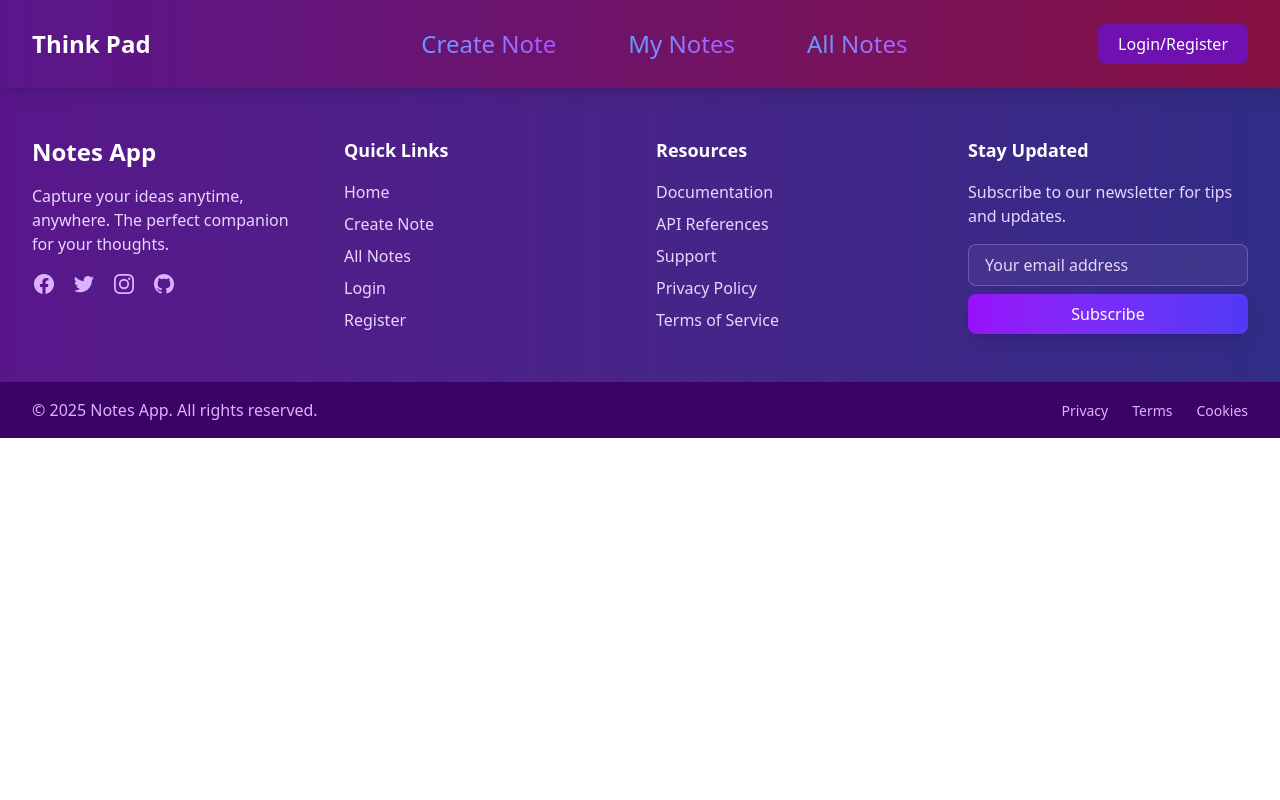
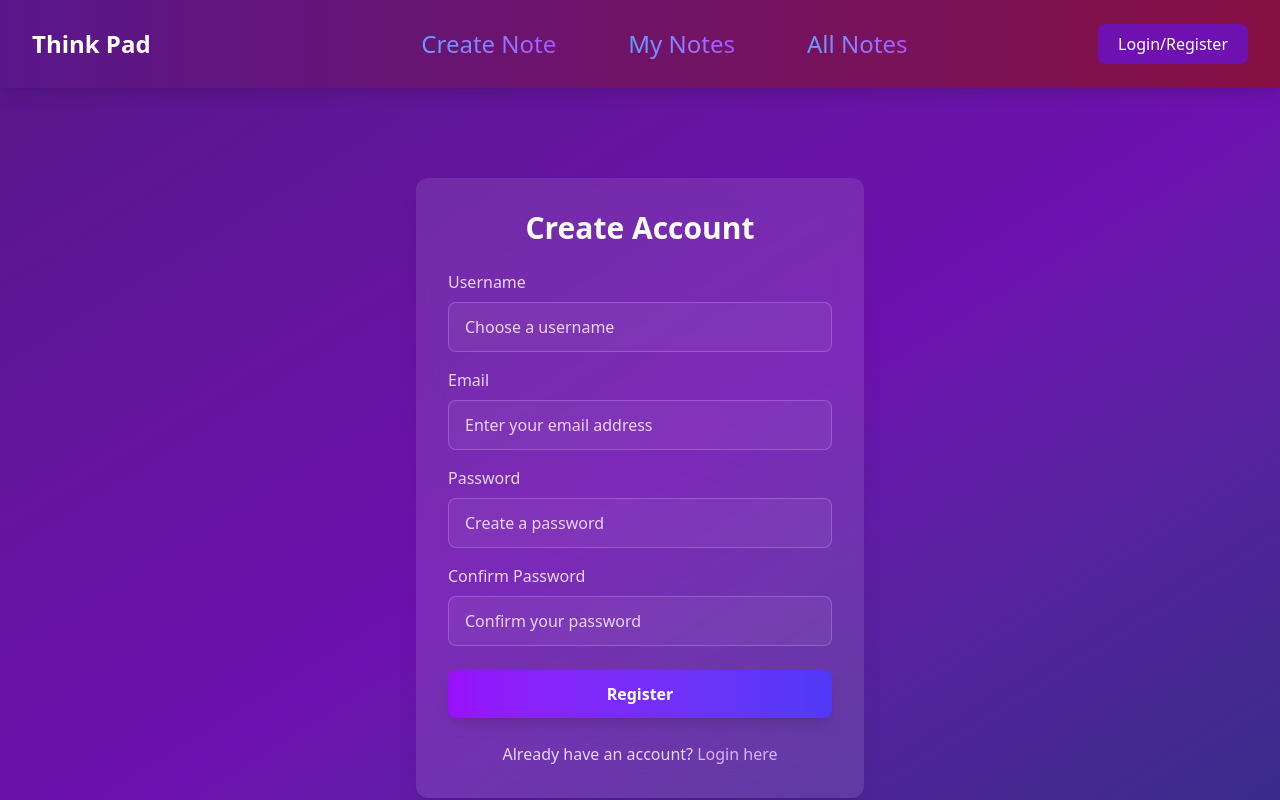
Before and after one commit to raghavxkatta/Notes-App, a React (Vite) app in the folder Frontend/: page /register in a window 1280 px wide. Shown: the top 800 px of the page. Built offline with nearby package versions, Linux system fonts and the light colour scheme.

Commit message:
Added Register component

```diff
--- a/Frontend/src/components/Register.jsx
+++ b/Frontend/src/components/Register.jsx
@@ -1,10 +1,135 @@
+import { useState, useContext } from 'react';
+import { useNavigate, Link } from 'react-router-dom';
+import { AuthContext } from '../context/AuthContext';
 
-function Register(){
+function Register() {
+  const [username, setUsername] = useState('');
+  const [password, setPassword] = useState('');
+  const [email, setEmail] = useState('');
+  const [confirmPassword, setConfirmPassword] = useState('');
+  const [passwordError, setPasswordError] = useState('');
+  const { register, error, isLoading } = useContext(AuthContext);
+  const navigate = useNavigate();
 
-    return(
-        <>
+  const handleSubmit = async (e) => {
+    e.preventDefault();
 
-        </>
-    )
+    // Password validation
+    if (password !== confirmPassword) {
+      setPasswordError('Passwords do not match');
+      return;
+    }
+
+    if (password.length < 6) {
+      setPasswordError('Password must be at least 6 characters long');
+      return;
+    }
+
+    setPasswordError('');
+
+    // Call register function from AuthContext
+    const success = await register(username, password, email);
+    if (success) {
+      navigate('/login');
+    }
+  };
+
+  return (
+    <div className="min-h-screen bg-gradient-to-br from-purple-900 via-purple-800 to-indigo-900 px-4 py-12 flex items-center justify-center">
+      <div className="max-w-md w-full bg-white/10 backdrop-blur-lg rounded-xl shadow-xl p-8">
+        <h2 className="text-3xl font-bold text-white mb-6 text-center">Create Account</h2>
+
+        {error && (
+          <div className="mb-4 p-4 bg-red-500/20 border border-red-500/50 rounded-lg text-red-200">
+            {error}
+          </div>
+        )}
+
+        {passwordError && (
+          <div className="mb-4 p-4 bg-red-500/20 border border-red-500/50 rounded-lg text-red-200">
+            {passwordError}
+          </div>
+        )}
+
+        <form onSubmit={handleSubmit} className="space-y-4">
+          <div>
+            <label htmlFor="username" className="block text-purple-200 mb-2">Username</label>
+            <input
+              id="username"
+              type="text"
+              value={username}
+              onChange={(e) => setUsername(e.target.value)}
+              className="w-full px-4 py-3 rounded-lg bg-white/5 border border-purple-300/30
+                    text-white placeholder-purple-200 focus:outline-none focus:ring-2
+                    focus:ring-purple-500 focus:border-transparent"
+              placeholder="Choose a username"
+              required
+            />
+          </div>
+
+          <div>
+            <label htmlFor="email" className="block text-purple-200 mb-2">Email</label>
+            <input
+              id="email"
+              type="email"
+              value={email}
+              onChange={(e) => setEmail(e.target.value)}
+              className="w-full px-4 py-3 rounded-lg bg-white/5 border border-purple-300/30
+                    text-white placeholder-purple-200 focus:outline-none focus:ring-2
+                    focus:ring-purple-500 focus:border-transparent"
+              placeholder="Enter your email address"
+              required
+            />
+          </div>
+
+          <div>
+            <label htmlFor="password" className="block text-purple-200 mb-2">Password</label>
+            <input
+              id="password"
+              type="password"
+              value={password}
+              onChange={(e) => setPassword(e.target.value)}
+              className="w-full px-4 py-3 rounded-lg bg-white/5 border border-purple-300/30
+                    text-white placeholder-purple-200 focus:outline-none focus:ring-2
+                    focus:ring-purple-500 focus:border-transparent"
+              placeholder="Create a password"
+              required
+            />
+          </div>
+
+          <div>
+            <label htmlFor="confirmPassword" className="block text-purple-200 mb-2">Confirm Password</label>
+            <input
+              id="confirmPassword"
+              type="password"
+              value={confirmPassword}
+              onChange={(e) => setConfirmPassword(e.target.value)}
+              className="w-full px-4 py-3 rounded-lg bg-white/5 border border-purple-300/30
+                    text-white placeholder-purple-200 focus:outline-none focus:ring-2
+                    focus:ring-purple-500 focus:border-transparent"
+              placeholder="Confirm your password"
+              required
+            />
+          </div>
+
+          <button
+            type="submit"
+            disabled={isLoading}
+            className="w-full bg-gradient-to-r from-purple-600 to-indigo-600 hover:from-purple-700
+                hover:to-indigo-700 text-white font-semibold py-3 px-6 rounded-lg transform
+                hover:scale-[1.02] transition-all duration-200 shadow-lg hover:shadow-purple-500/50
+                disabled:opacity-50 disabled:cursor-not-allowed mt-2"
+          >
+            {isLoading ? 'Creating Account...' : 'Register'}
+          </button>
+        </form>
+
+        <div className="mt-6 text-center text-purple-200">
+          <p>Already have an account? <Link to="/login" className="text-purple-300 hover:text-white">Login here</Link></p>
+        </div>
+      </div>
+    </div>
+  );
 }
+
 export default Register;
```
